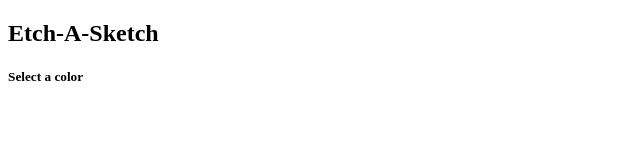
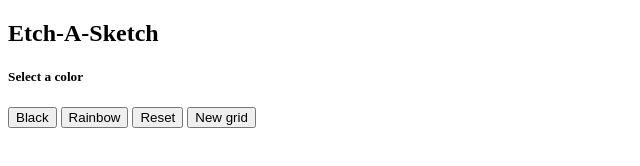
Before and after one commit to AzizbekToshev/Etch-A-Sketch, a plain HTML site: page index.html in a window 1280 px wide. Shown: the whole page, without its empty margins (0-640 px from the left). Drawn offline with Linux system fonts and the light colour scheme.

Commit message:
Create buttons

```diff
--- a/index.html
+++ b/index.html
@@ -11,6 +11,12 @@
     <div class="ctn">
         <h2 class="h2">Etch-A-Sketch</h2>
         <h5 class="h5">Select a color</h5>
+        <div class="buttons">
+            <button class="black">Black</button>
+            <button class="rainbow">Rainbow</button>
+            <button class="reset">Reset</button>
+            <button class="new-grid">New grid</button>
+        </div>
     </div>
 
 
```
